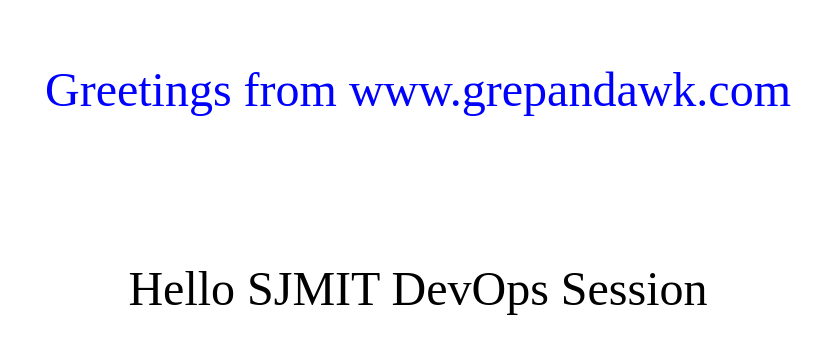
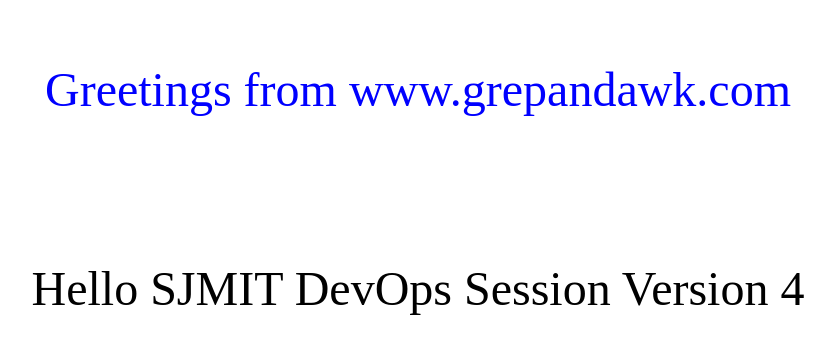
Before and after one commit to anchansukesh/sjmit, a plain HTML site: page index.html in a window 1280 px wide. Shown: the whole page, without its empty margins (222-1057 px from the left). Drawn offline with Linux system fonts and the light colour scheme.

Commit message:
Update index.html

```diff
--- a/index.html
+++ b/index.html
@@ -4,5 +4,5 @@
 <br>
 <font size=60 color="blue"> <center>Greetings from www.grepandawk.com </center></font>
 <br><br><br><br><br><br><br><br>
-<font size=40> <center>Hello SJMIT DevOps Session</center></font>
+<font size=40> <center>Hello SJMIT DevOps Session Version 4</center></font>
 </html>
```
